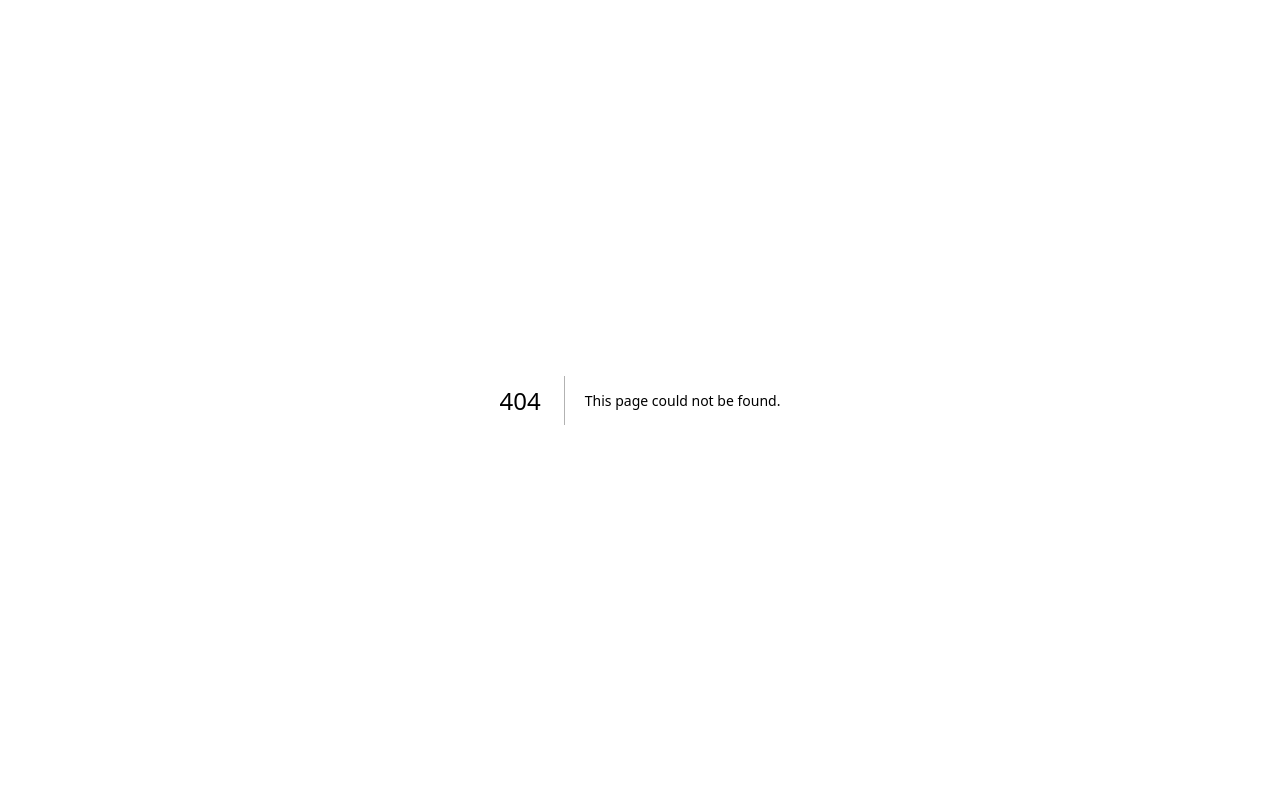
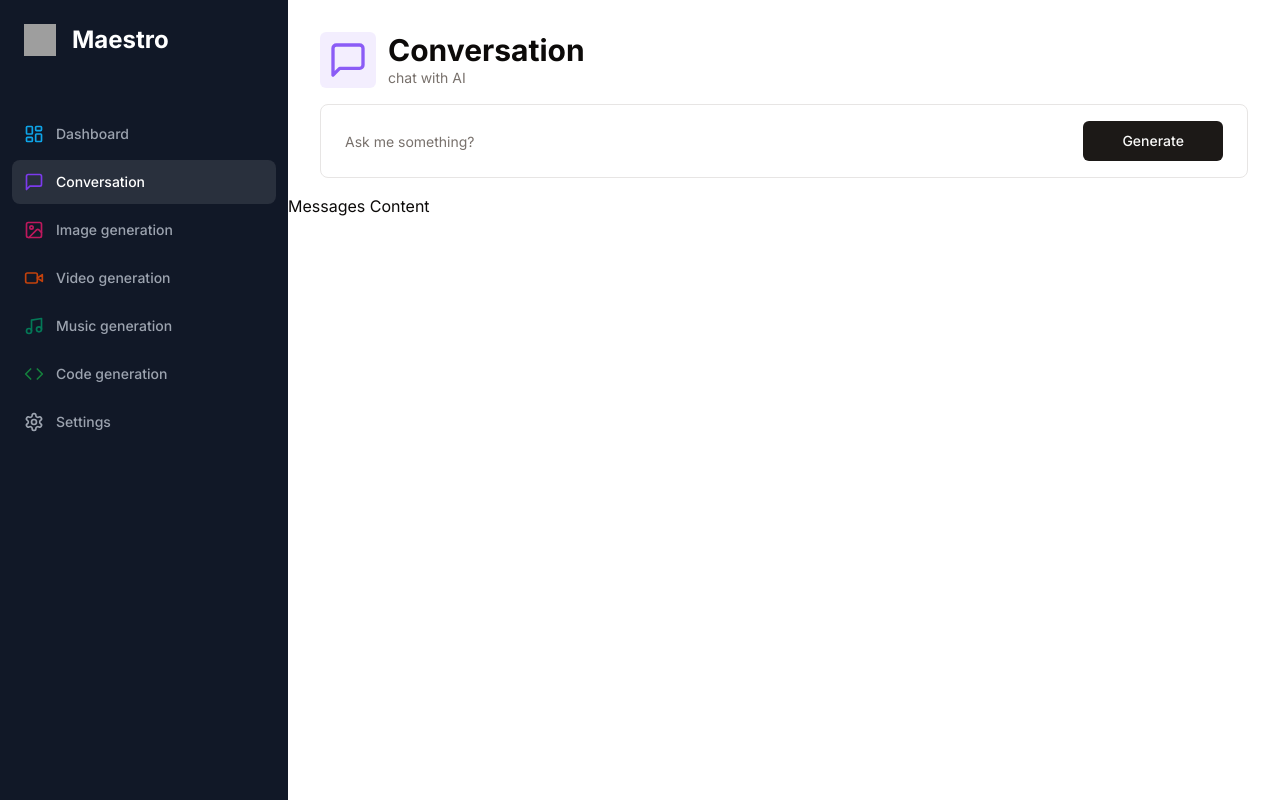
Before and after one commit to abhi-9025/maestro, a Next.js app: page /conversation in a window 1280 px wide. Before the commit this address had no page. Built offline with nearby package versions, Linux system fonts and the light colour scheme; grey boxes are pictures that could not be loaded.

Commit message:
conversation and form

```diff
--- /dev/null
+++ b/app/(dashboard)/(routes)/conversation/constants.ts
@@ -0,0 +1,7 @@
+import * as z from 'zod'
+
+export const formSchema=z.object({
+    prompt:z.string().min(1,{
+          message:"prompt is required",
+    }),
+})
--- /dev/null
+++ b/app/(dashboard)/(routes)/conversation/page.tsx
@@ -0,0 +1,64 @@
+"use client";
+import * as z from "zod";
+import { Heading } from "@/components/heading";
+import { MessageSquare } from "lucide-react";
+import { useForm } from "react-hook-form";
+import { formSchema } from "./constants";
+import { zodResolver } from "@hookform/resolvers/zod"
+import { Form, FormControl, FormField, FormItem } from "@/components/ui/form";
+import { Input } from "@/components/ui/input";
+import { Button } from "@/components/ui/button";
+
+const Conversation = () => {
+  const form = useForm<z.infer<typeof formSchema>>({
+    resolver:zodResolver(formSchema),
+    defaultValues: {
+      prompt: "",
+    },
+  });
+
+  const isLoading=form.formState.isSubmitting;
+
+  const onSubmit=async(values:z.infer<typeof formSchema>)=>{
+     console.log(values)
+  }
+
+  return (
+    <div>
+      <Heading
+        title="Conversation"
+        description="chat with AI"
+        icon={MessageSquare}
+        iconColor="text-violet-500"
+        bgColor="bg-violet-500/10"
+      />
+      <div className=" px-4 lg:px-8">
+        <Form {...form} >
+              <form onSubmit={form.handleSubmit(onSubmit)}
+               className=" rounded-lg border w-full p-4 px-3 md:px-6 focus-within:shadow-sm grid grid-cols-12 gap-2"
+              >
+                 <FormField name="prompt" render={({field})=> (
+                  <FormItem className="col-span-12 lg:col-span-10">
+                      <FormControl className=" m-0 p-0">
+                         <Input className=" border-0 outline-none focus-visible:ring-0 focus-visible:ring-transparent"
+                          disabled={isLoading}
+                          placeholder="Ask me something?"
+                          {...field}
+                         />
+                      </FormControl>
+                  </FormItem>
+                 )}/>
+                 <Button className="col-span-12 lg:col-span-2 w-full" disabled={isLoading}>
+                   Generate
+                 </Button>
+              </form>
+        </Form>
+      </div>
+      <div className="space-y-4 mt-4">
+          Messages Content
+      </div>
+    </div>
+  );
+};
+
+export default Conversation;
--- /dev/null
+++ b/components/heading.tsx
@@ -0,0 +1,36 @@
+import { cn } from "@/lib/utils";
+import { LucideIcon } from "lucide-react";
+
+interface HeadingProps {
+  title: string;
+  description: string;
+  icon: LucideIcon;
+  iconColor?: string;
+  bgColor?: string;
+}
+export const Heading = ({
+    title,
+    description,
+    icon:Icon,
+    iconColor,
+    bgColor,
+  }: HeadingProps) => {
+  return (
+    <>
+    <div className="px-4 lg:px-8 flex items-center gap-x-3 mb-4">
+       <div className={cn("p-2 w-fit rounded-md ",bgColor)}>
+         <Icon className={cn("w-10 h-10",iconColor)}/>
+       </div>
+       <div>
+        <h2 className=" text-3xl font-bold">
+            {title}
+        </h2>
+        <p className=" text-sm text-muted-foreground">
+          {description}
+        </p>
+      </div>
+      </div>
+
+    </>
+  )
+}
--- a/components/sidebar.tsx
+++ b/components/sidebar.tsx
@@ -20,7 +20,7 @@
     {
         label: "Conversation",
         icon: MessageSquare,
-        href: "/conversion",
+        href: "/conversation",
         color: "text-violet-600",
       },
       {
--- /dev/null
+++ b/components/ui/form.tsx
@@ -0,0 +1,176 @@
+import * as React from "react"
+import * as LabelPrimitive from "@radix-ui/react-label"
+import { Slot } from "@radix-ui/react-slot"
+import {
+  Controller,
+  ControllerProps,
+  FieldPath,
+  FieldValues,
+  FormProvider,
+  useFormContext,
+} from "react-hook-form"
+
+import { cn } from "@/lib/utils"
+import { Label } from "@/components/ui/label"
+
+const Form = FormProvider
+
+type FormFieldContextValue<
+  TFieldValues extends FieldValues = FieldValues,
+  TName extends FieldPath<TFieldValues> = FieldPath<TFieldValues>
+> = {
+  name: TName
+}
+
+const FormFieldContext = React.createContext<FormFieldContextValue>(
+  {} as FormFieldContextValue
+)
+
+const FormField = <
+  TFieldValues extends FieldValues = FieldValues,
+  TName extends FieldPath<TFieldValues> = FieldPath<TFieldValues>
+>({
+  ...props
+}: ControllerProps<TFieldValues, TName>) => {
+  return (
+    <FormFieldContext.Provider value={{ name: props.name }}>
+      <Controller {...props} />
+    </FormFieldContext.Provider>
+  )
+}
+
+const useFormField = () => {
+  const fieldContext = React.useContext(FormFieldContext)
+  const itemContext = React.useContext(FormItemContext)
+  const { getFieldState, formState } = useFormContext()
+
+  const fieldState = getFieldState(fieldContext.name, formState)
+
+  if (!fieldContext) {
+    throw new Error("useFormField should be used within <FormField>")
+  }
+
+  const { id } = itemContext
+
+  return {
+    id,
+    name: fieldContext.name,
+    formItemId: `${id}-form-item`,
+    formDescriptionId: `${id}-form-item-description`,
+    formMessageId: `${id}-form-item-message`,
+    ...fieldState,
+  }
+}
+
+type FormItemContextValue = {
+  id: string
+}
+
+const FormItemContext = React.createContext<FormItemContextValue>(
+  {} as FormItemContextValue
+)
+
+const FormItem = React.forwardRef<
+  HTMLDivElement,
+  React.HTMLAttributes<HTMLDivElement>
+>(({ className, ...props }, ref) => {
+  const id = React.useId()
+
+  return (
+    <FormItemContext.Provider value={{ id }}>
+      <div ref={ref} className={cn("space-y-2", className)} {...props} />
+    </FormItemContext.Provider>
+  )
+})
+FormItem.displayName = "FormItem"
+
+const FormLabel = React.forwardRef<
+  React.ElementRef<typeof LabelPrimitive.Root>,
+  React.ComponentPropsWithoutRef<typeof LabelPrimitive.Root>
+>(({ className, ...props }, ref) => {
+  const { error, formItemId } = useFormField()
+
+  return (
+    <Label
+      ref={ref}
+      className={cn(error && "text-destructive", className)}
+      htmlFor={formItemId}
+      {...props}
+    />
+  )
+})
+FormLabel.displayName = "FormLabel"
+
+const FormControl = React.forwardRef<
+  React.ElementRef<typeof Slot>,
+  React.ComponentPropsWithoutRef<typeof Slot>
+>(({ ...props }, ref) => {
+  const { error, formItemId, formDescriptionId, formMessageId } = useFormField()
+
+  return (
+    <Slot
+      ref={ref}
+      id={formItemId}
+      aria-describedby={
+        !error
+          ? `${formDescriptionId}`
+          : `${formDescriptionId} ${formMessageId}`
+      }
+      aria-invalid={!!error}
+      {...props}
+    />
+  )
+})
+FormControl.displayName = "FormControl"
+
+const FormDescription = React.forwardRef<
+  HTMLParagraphElement,
+  React.HTMLAttributes<HTMLParagraphElement>
+>(({ className, ...props }, ref) => {
+  const { formDescriptionId } = useFormField()
+
+  return (
+    <p
+      ref={ref}
+      id={formDescriptionId}
+      className={cn("text-sm text-muted-foreground", className)}
+      {...props}
+    />
+  )
+})
+FormDescription.displayName = "FormDescription"
+
+const FormMessage = React.forwardRef<
+  HTMLParagraphElement,
+  React.HTMLAttributes<HTMLParagraphElement>
+>(({ className, children, ...props }, ref) => {
+  const { error, formMessageId } = useFormField()
+  const body = error ? String(error?.message) : children
+
+  if (!body) {
+    return null
+  }
+
+  return (
+    <p
+      ref={ref}
+      id={formMessageId}
+      className={cn("text-sm font-medium text-destructive", className)}
+      {...props}
+    >
+      {body}
+    </p>
+  )
+})
+FormMessage.displayName = "FormMessage"
+
+export {
+  useFormField,
+  Form,
+  FormItem,
+  FormLabel,
+  FormControl,
+  FormDescription,
+  FormMessage,
+  FormField,
+}
--- /dev/null
+++ b/components/ui/input.tsx
@@ -0,0 +1,25 @@
+import * as React from "react"
+
+import { cn } from "@/lib/utils"
+
+export interface InputProps
+  extends React.InputHTMLAttributes<HTMLInputElement> {}
+
+const Input = React.forwardRef<HTMLInputElement, InputProps>(
+  ({ className, type, ...props }, ref) => {
+    return (
+      <input
+        type={type}
+        className={cn(
+          "flex h-10 w-full rounded-md border border-input bg-background px-3 py-2 text-sm ring-offset-background file:border-0 file:bg-transparent file:text-sm file:font-medium placeholder:text-muted-foreground focus-visible:outline-none focus-visible:ring-2 focus-visible:ring-ring focus-visible:ring-offset-2 disabled:cursor-not-allowed disabled:opacity-50",
+          className
+        )}
+        ref={ref}
+        {...props}
+      />
+    )
+  }
+)
+Input.displayName = "Input"
+
+export { Input }
--- /dev/null
+++ b/components/ui/label.tsx
@@ -0,0 +1,26 @@
+"use client"
+
+import * as React from "react"
+import * as LabelPrimitive from "@radix-ui/react-label"
+import { cva, type VariantProps } from "class-variance-authority"
+
+import { cn } from "@/lib/utils"
+
+const labelVariants = cva(
+  "text-sm font-medium leading-none peer-disabled:cursor-not-allowed peer-disabled:opacity-70"
+)
+
+const Label = React.forwardRef<
+  React.ElementRef<typeof LabelPrimitive.Root>,
+  React.ComponentPropsWithoutRef<typeof LabelPrimitive.Root> &
+    VariantProps<typeof labelVariants>
+>(({ className, ...props }, ref) => (
+  <LabelPrimitive.Root
+    ref={ref}
+    className={cn(labelVariants(), className)}
+    {...props}
+  />
+))
+Label.displayName = LabelPrimitive.Root.displayName
+
+export { Label }
--- a/package.json
+++ b/package.json
@@ -10,7 +10,9 @@
   },
   "dependencies": {
     "@clerk/nextjs": "^4.23.2",
+    "@hookform/resolvers": "^3.2.0",
     "@radix-ui/react-dialog": "^1.0.4",
+    "@radix-ui/react-label": "^2.0.2",
     "@radix-ui/react-slot": "^1.0.2",
     "@types/node": "20.4.9",
     "@types/react": "18.2.20",
@@ -25,9 +27,11 @@
     "postcss": "8.4.27",
     "react": "18.2.0",
     "react-dom": "18.2.0",
+    "react-hook-form": "^7.45.4",
     "tailwind-merge": "^1.14.0",
     "tailwindcss": "3.3.3",
     "tailwindcss-animate": "^1.0.6",
-    "typescript": "5.1.6"
+    "typescript": "5.1.6",
+    "zod": "^3.21.4"
   }
 }
```
Also changed, not shown: 1 other file (tests, documents, lock files or other folders).
